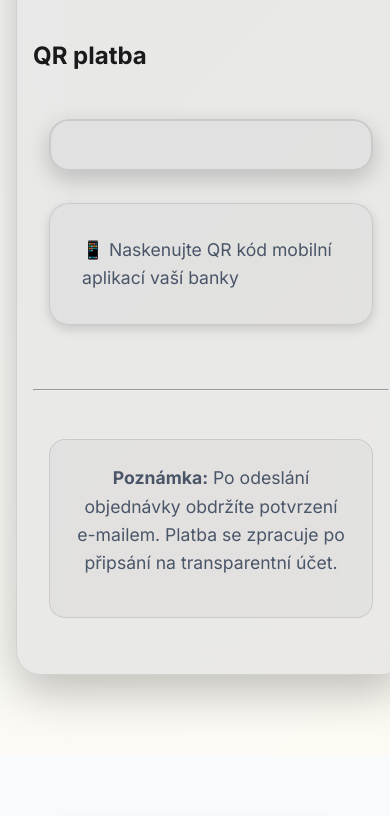
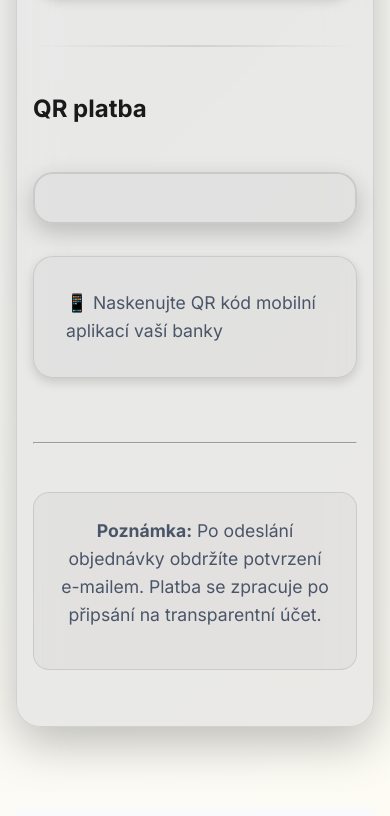
Before and after one commit to 9tutin9/Terka-web, a plain HTML site: page checkout.html in a window 390 px wide. Shown: the part 1929-2745 px from the top of the page. Drawn offline with nearby package versions, Linux system fonts and the light colour scheme.

Commit message:
fix(mobile <=480px): center checkout blocks with auto margins and 100% width

```diff
--- a/style.css
+++ b/style.css
@@ -1664,6 +1664,7 @@ body.cart-open {
 }
 
 @media (max-width: 480px) {
+  .checkout-page { padding-left: 1rem; padding-right: 1rem; }
   .checkout-page .checkout-wrap {
     padding: 1.5rem 1rem;
   }
@@ -1688,10 +1689,10 @@ body.cart-open {
   .checkout-page .qr-preview,
   .checkout-page .sticky-help,
   .checkout-page .note {
-    margin-left: 1rem;
-    margin-right: 1rem;
-    max-width: calc(100% - 2rem);
-    width: auto;
+    margin-left: auto;
+    margin-right: auto;
+    max-width: 640px;
+    width: 100%;
   }
 }
 
```
